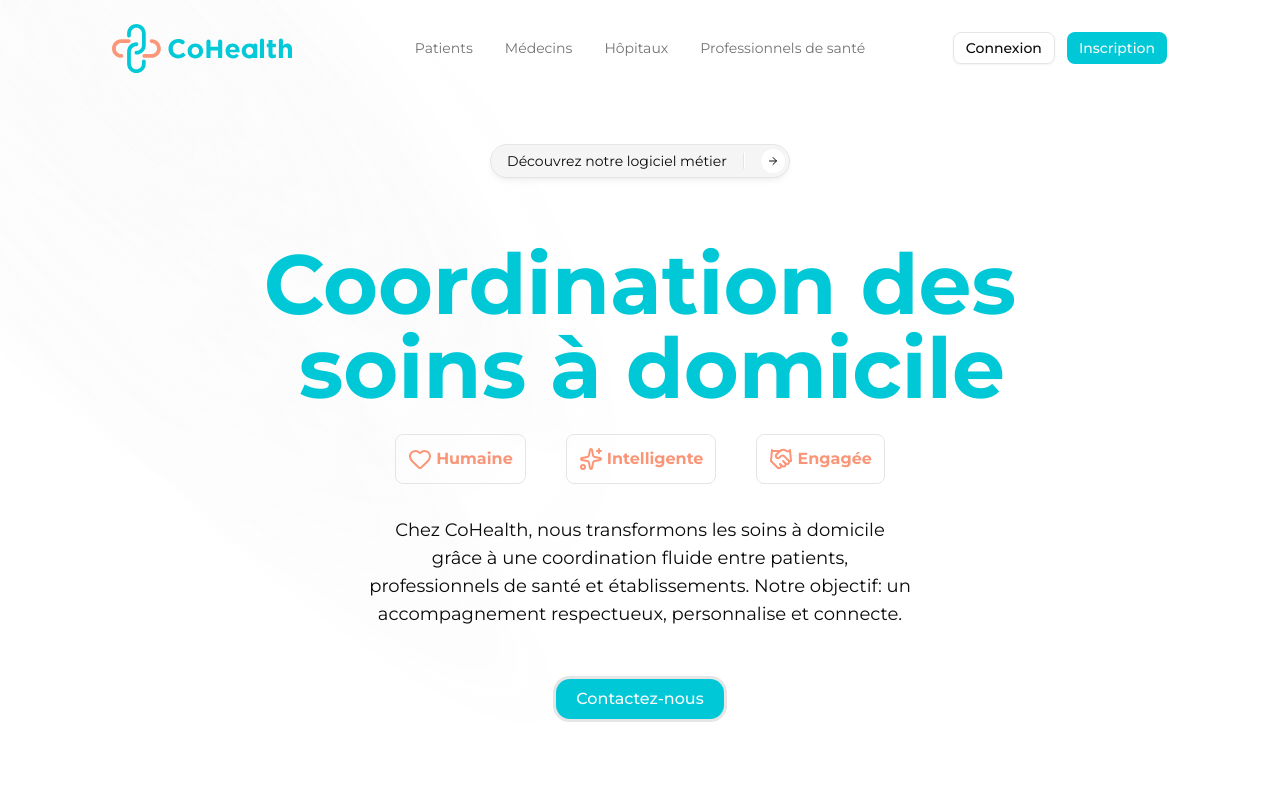
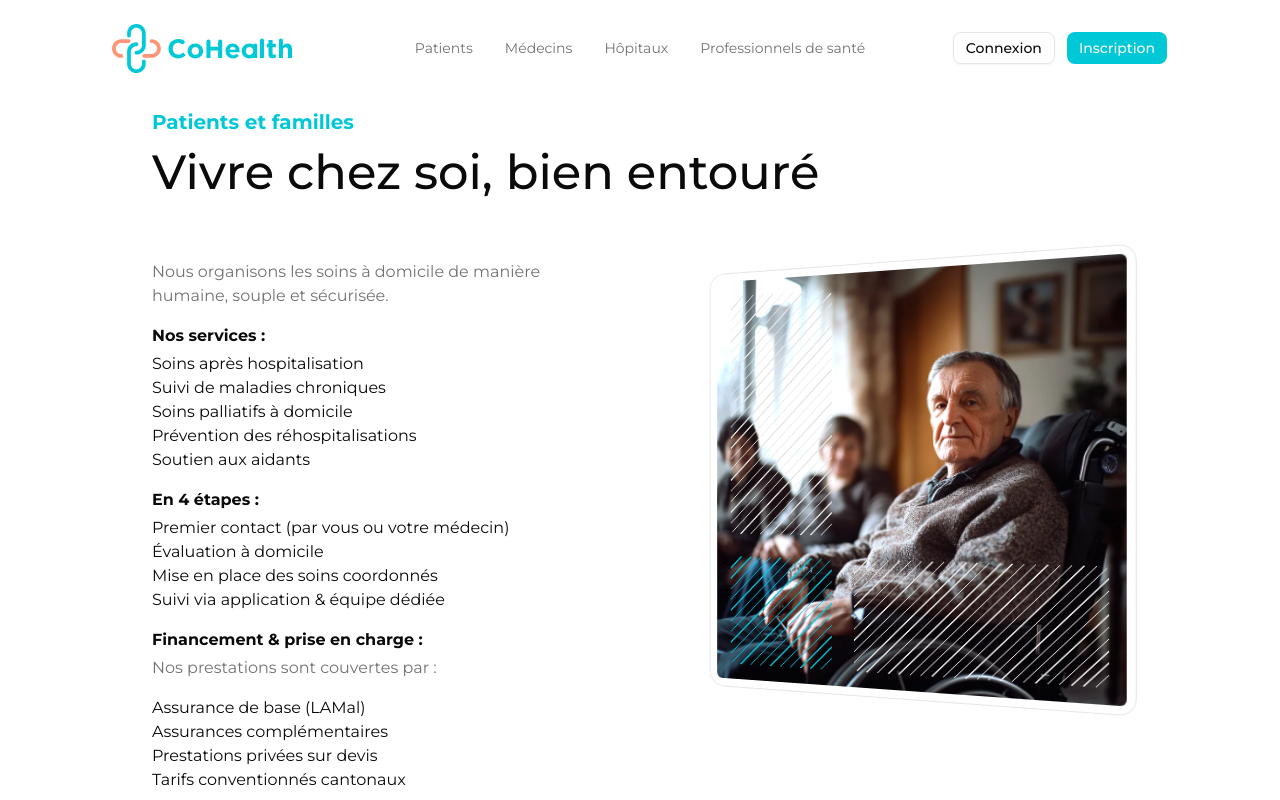
Before and after one commit to ikyoh/cohealth_v2, a Next.js app in the folder pwa/: page / in a window 1280 px wide. Shown: the top 800 px of the page. Built offline with nearby package versions, Linux system fonts and the light colour scheme.

Commit message:
Update page.tsx

```diff
--- a/pwa/src/app/page.tsx
+++ b/pwa/src/app/page.tsx
@@ -1,7 +1,6 @@
 import { Separator } from "@/components/ui/separator";
 import Footer from "@/components/website/Footer";
 import Header from "@/components/website/Header";
-import HeroSection from "@/components/website/HeroSection";
 import SectionContact from "@/components/website/SectionContact";
 import SectionSoftware from "@/components/website/SectionSofware";
 import { easeInOut } from "framer-motion";
@@ -27,7 +26,7 @@ export default function Home() {
   return (
     <>
       <Header />
-      <HeroSection />
+
       <main className="container mx-auto px-4 py-8">
         <section id="patients" className="py-16">
           <div className="mx-auto max-w-5xl space-y-8 px-6 md:space-y-16">
```
